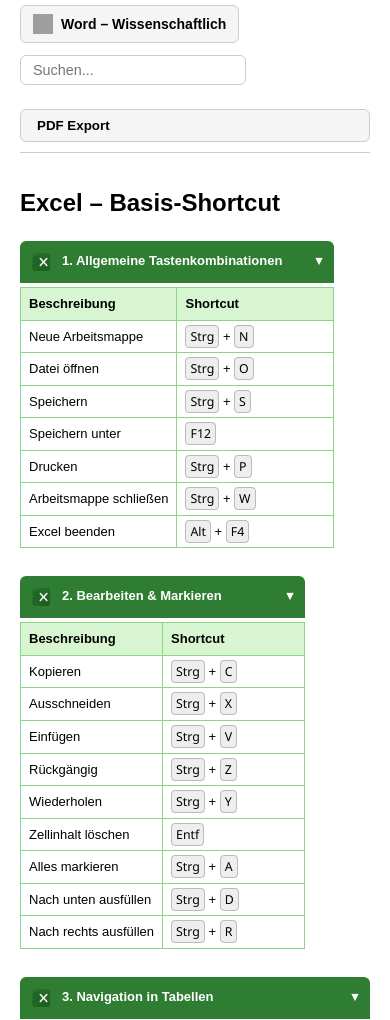
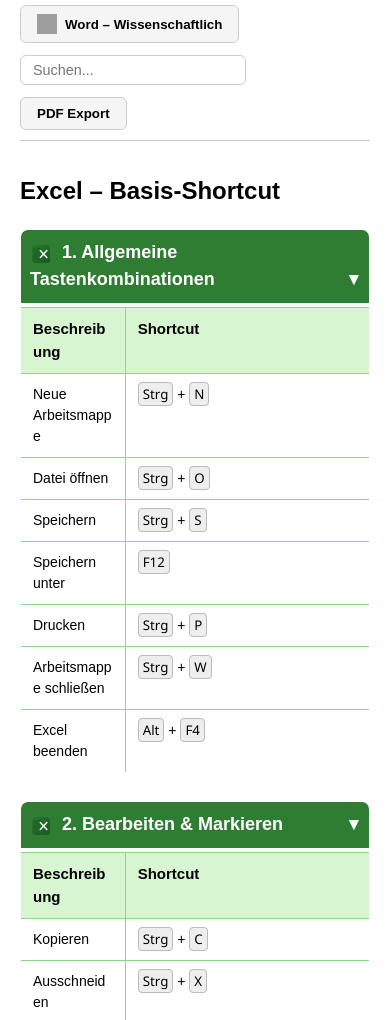
Before and after one commit to DiloUsta58/WordExcel, a plain HTML site: page index.html in a window 390 px wide. Shown: the part 431-1451 px from the top of the page. Drawn offline with Linux system fonts and the light colour scheme; grey boxes are pictures that could not be loaded.

Commit message:
Add files via upload

```diff
--- /dev/null
+++ b/style/splash.css
@@ -0,0 +1,60 @@
+/* Reset */
+* {
+  margin: 0;
+  padding: 0;
+  box-sizing: border-box;
+}
+
+/* Splash Container */
+.splash {
+  width: 100vw;
+  height: 100vh;
+
+  display: flex;
+  flex-direction: column;
+  justify-content: center;
+  align-items: center;
+
+  background: radial-gradient(
+    circle at top,
+    #1e90ff 0%,
+    #0a4dbf 60%,
+    #062a6e 100%
+  );
+
+  text-align: center;
+}
+
+/* Logo */
+.splash img {
+  width: 55vw;
+  max-width: 320px;
+  min-width: 180px;
+}
+
+/* Subline */
+.splash span {
+  margin-top: 20px;
+  font-family: system-ui, -apple-system, BlinkMacSystemFont;
+  font-size: clamp(14px, 2.5vw, 18px);
+  color: #ffffffcc;
+  letter-spacing: 0.05em;
+}
+
+/* Tablet */
+@media (min-width: 768px) {
+  .splash img {
+    max-width: 420px;
+  }
+}
+
+/* Desktop */
+@media (min-width: 1024px) {
+  .splash {
+    background: linear-gradient(135deg, #0a4dbf, #05204f);
+  }
+
+  .splash img {
+    max-width: 480px;
+  }
+}
--- a/style/styleWE.css
+++ b/style/styleWE.css
@@ -728,55 +728,72 @@ table {
 /* =========================================
    MOBILE (Handy)
    ========================================= */
+
+   /* 1. Textumbrüche aktivieren (wichtig!) */
 @media (max-width: 600px) {
-
-    /* Tabs horizontal scrollbar */
-    .tab-btn {
-        flex: 0 0 auto;
-        font-size: 14px;
-        padding: 8px 12px;
-    }
-
-    .tab-navigation {
-        display: flex;
-        overflow-x: auto;
-        gap: 8px;
-        padding-bottom: 6px;
-    }
-
-    /* Tabellen */
     table {
-        font-size: 13px;
+        table-layout: fixed;
         width: 100%;
-        display: block;
-        overflow-x: auto;
-        border-spacing: 0;
     }
 
     th, td {
-        padding: 6px 8px;
-        white-space: nowrap;
+        white-space: normal !important;
+        word-wrap: break-word;
+        word-break: break-word;
+        padding: 8px 10px;
+    }
+}
+
+/* 2. Spaltenbreiten optimieren */
+@media (max-width: 600px) {
+    td:nth-child(1),
+    th:nth-child(1) {
+        width: 30%;
     }
 
-    /* Caption Icons kleiner */
+    td:nth-child(2),
+    th:nth-child(2) {
+        width: 70%;
+    }
+}
+
+/* 3. Schriftgrößen für mobile optimieren */
+@media (max-width: 600px) {
+    table {
+        font-size: 14px;
+    }
+
+    th {
+        font-size: 15px;
+    }
+
+    caption {
+        font-size: 18px;
+    }
+}
+
+/* 4. Tabellenränder und Abstände verbessern */
+@media (max-width: 600px) {
+    table {
+        border-radius: 8px;
+        overflow: hidden;
+        border: 1px solid #ddd;
+    }
+
+    th, td {
+        padding: 10px 12px;
+    }
+}
+
+/* Icons in Caption verkleinern */
+@media (max-width: 600px) {
     table caption::before {
         width: 18px;
         height: 18px;
         margin-right: 6px;
     }
+}
 
-    /* Suchfeld */
-    .search-container {
-        width: 100%;
-        margin-bottom: 12px;
-    }
-
-    /* PDF Button unten */
-    #pdfExportBtn {
-        width: 100%;
-        margin-top: 12px;
-    }
-}
 
 /* =========================================
    TABLET
```
Also changed, not shown: index.html (+1 -0 lines).
